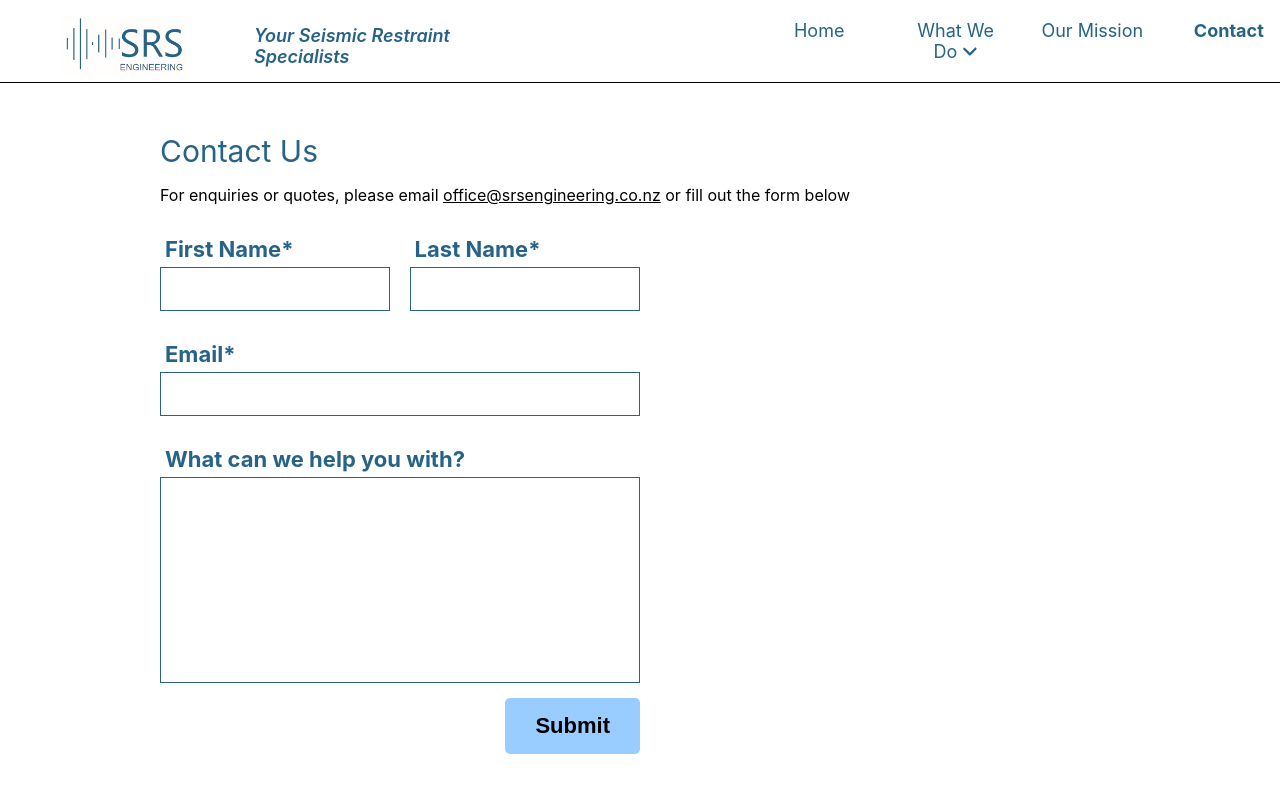
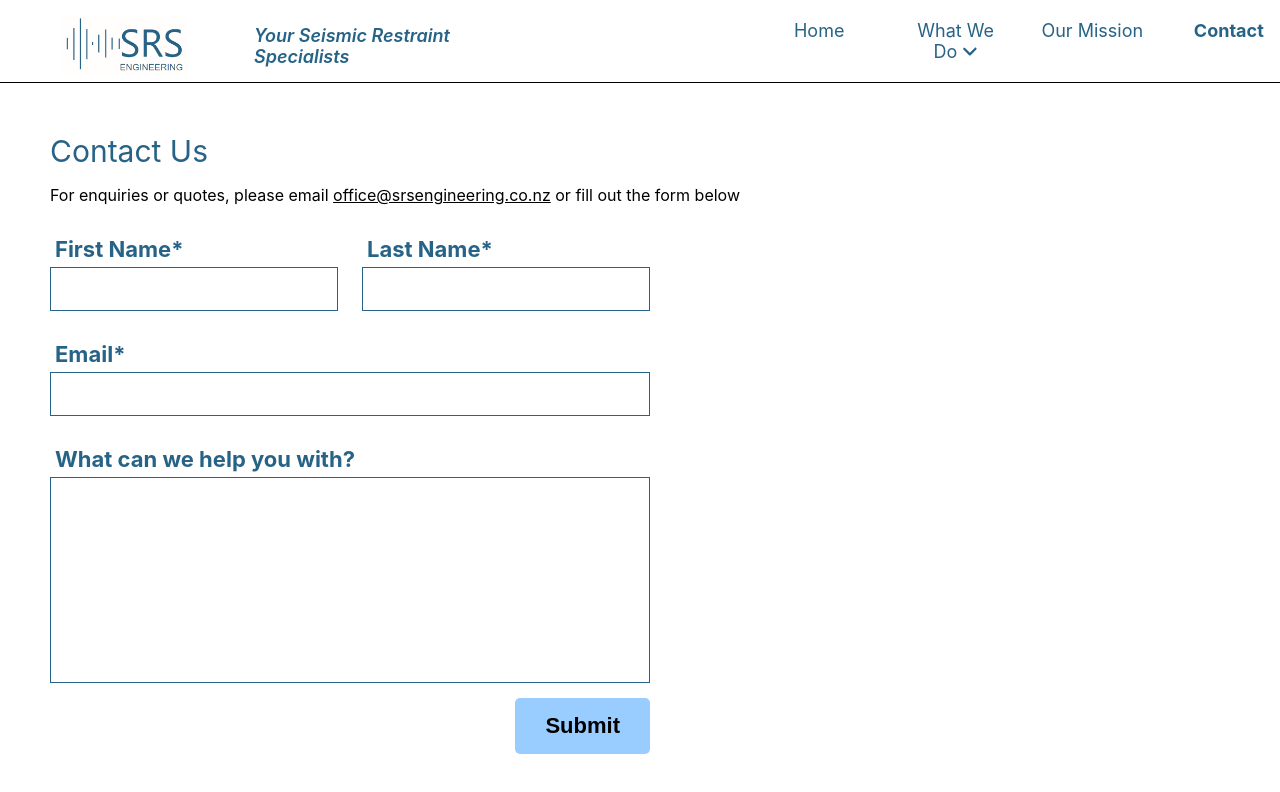
Before and after one commit to perstraine/SRS, a React (Create React App) app: page /contact in a window 1280 px wide. Shown: the top 792 px of the page. Built offline with nearby package versions, Linux system fonts and the light colour scheme.

Commit message:
Text align fix on contact form page

```diff
--- a/src/components/contactForm/ContactForm.module.css
+++ b/src/components/contactForm/ContactForm.module.css
@@ -6,10 +6,10 @@
 }
 
 #innerContainer{
-    width: 75%;
+    width: 1200px;
     display: flex;
     flex-direction: column;
-    padding: 30px 0 50px;
+    padding: 30px 0 50px 20px;
 }
 #title{
     padding-top: 20px;
@@ -19,7 +19,7 @@
 #contactForm{
     display: flex;
     flex-direction: column;
-    width: 50%;
+    width: 600px;
 }
 
 #contactForm input{
```
